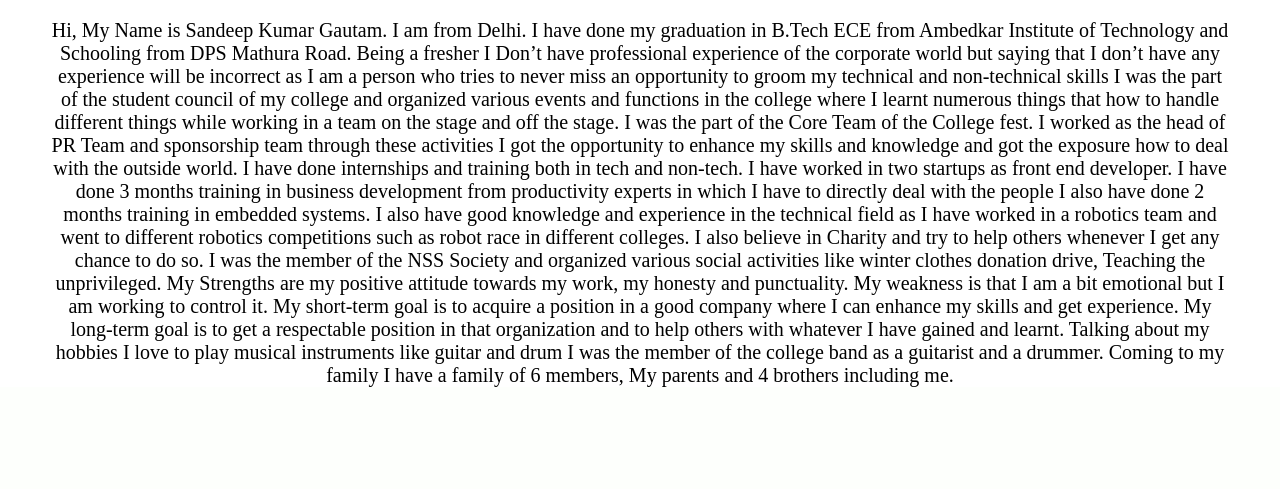
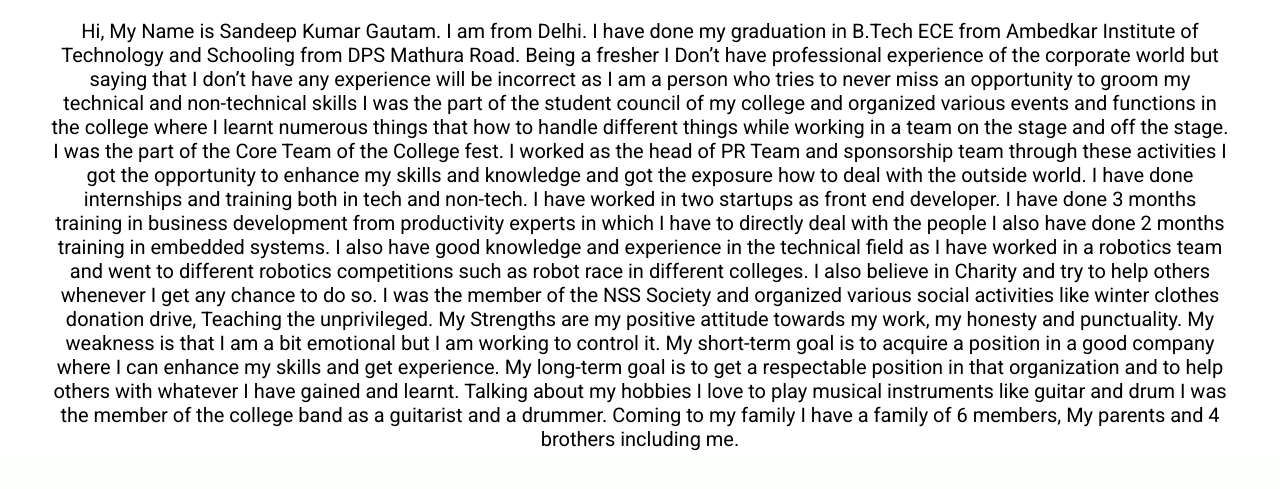
Before and after one commit to sandeep0017/random-1, a plain HTML site: page about.html in a window 1280 px wide. Shown: the part 141-630 px from the top of the page. Drawn offline with Linux system fonts and the light colour scheme; a web font is replaced by a local one.

Commit message:
Update styles.css

```diff
--- a/styles.css
+++ b/styles.css
@@ -280,6 +280,10 @@ padding-top: 100px;
 
 .abouttext{font-size: 20px;
 padding-left: 50px;
-padding-right: 50px;}
+padding-right: 50px;
+font-family: 'Roboto', sans-serif;
+}
 
+.projecttext{font-size: 20px;
+font-family: 'Roboto', sans-serif;}
 .skilll{top: 500px;}
```
